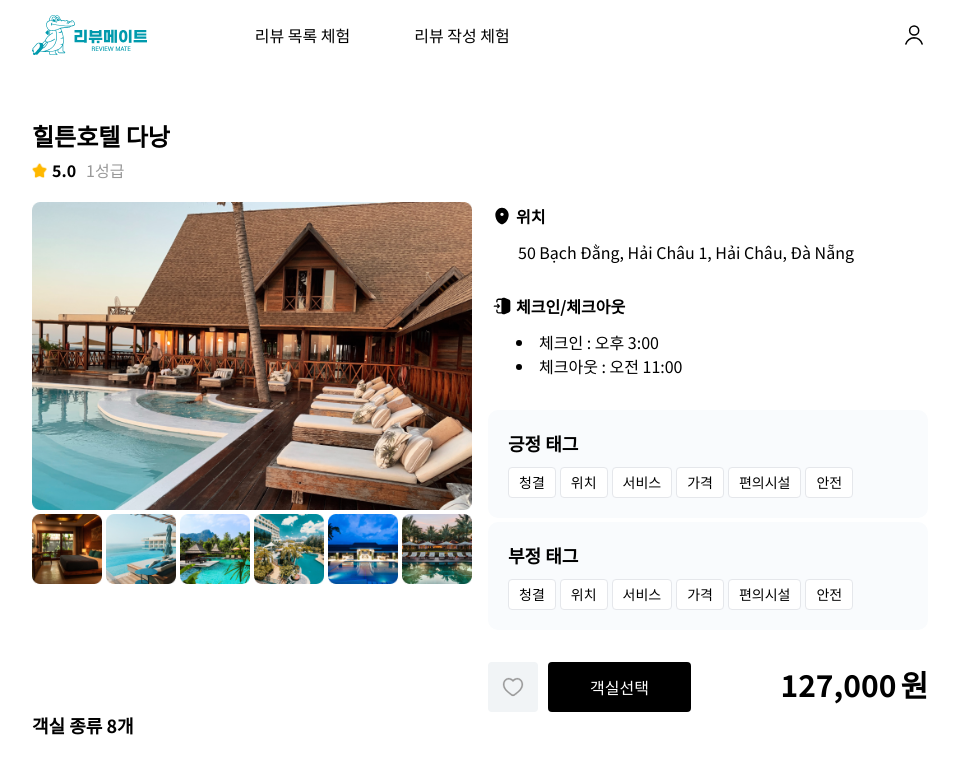
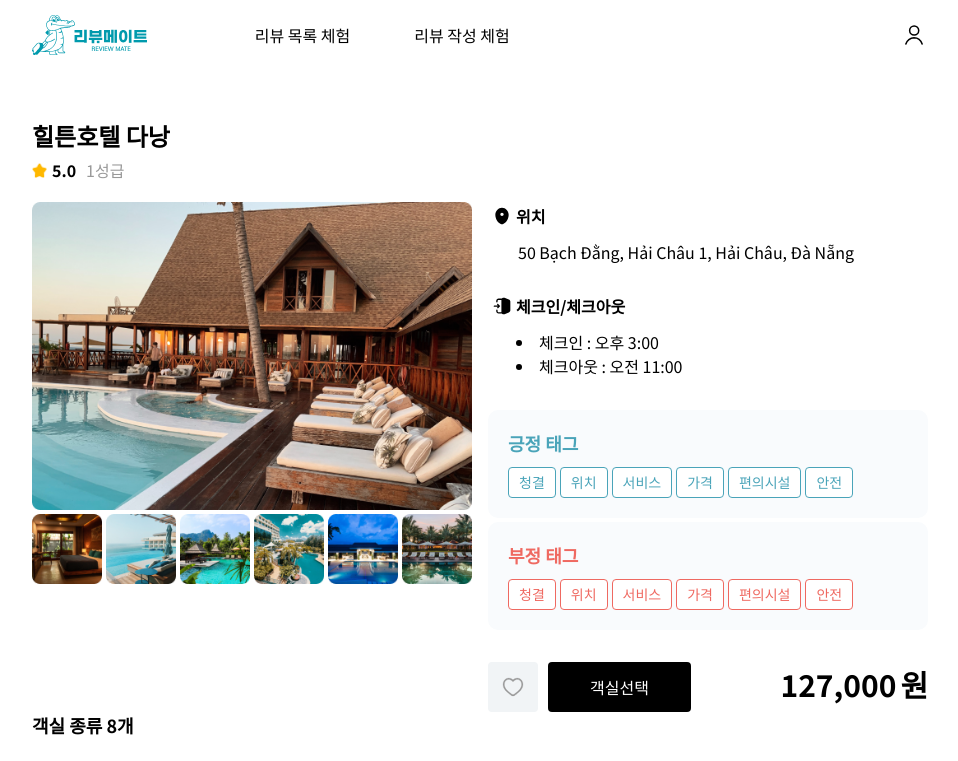
Before and after one commit to Review-Mate/Review-Mate-Demo, a Next.js app: page /demo/product in a window 1280 px wide. Shown: the top 761 px of the page, without its empty margins (160-1118 px from the left). Built offline with nearby package versions, Linux system fonts and the light colour scheme.

Commit message:
design: 기존 색상 적용 안되던 문제 해결 tailwind의 특성에 따라 css를 전체 변수화하여 적용

```diff
--- a/components/detail/Top/RightInfo.tsx
+++ b/components/detail/Top/RightInfo.tsx
@@ -39,15 +39,25 @@
 
 const TagBox = ({ color, title }: TagBoxProps) => {
   const tags = ['청결', '위치', '서비스', '가격', '편의시설', '안전'];
+
+  const tagBasicStyle = 'py-1 px-2.5 bg-white rounded text-body3 font-mid';
+  const tagColorStyle =
+    color === 'blue'
+      ? `${tagBasicStyle} border border-blue text-blue`
+      : `${tagBasicStyle} border border-red text-red`;
+
+  const titleBasicStyle = 'mb-2.5 text-body1 font-bold';
+  const titleColorStyle =
+    color === 'blue'
+      ? `${titleBasicStyle} text-blue`
+      : `${titleBasicStyle} text-red`;
+
   return (
     <div className='flex flex-col justify-center p-5 mt-1 bg-gray08 rounded-[10px]'>
-      <div className={`mb-2.5 text-${color} text-body1 font-bold`}>{title}</div>
+      <div className={titleColorStyle}>{title}</div>
       <div className='flex flex-wrap gap-1'>
         {tags.map((tag, index) => (
-          <div
-            key={index}
-            className={`py-1 px-2.5 bg-white rounded border border-${color} text-body3 font-mid text-${color}`}
-          >
+          <div key={index} className={tagColorStyle}>
             {tag}
           </div>
         ))}
```
